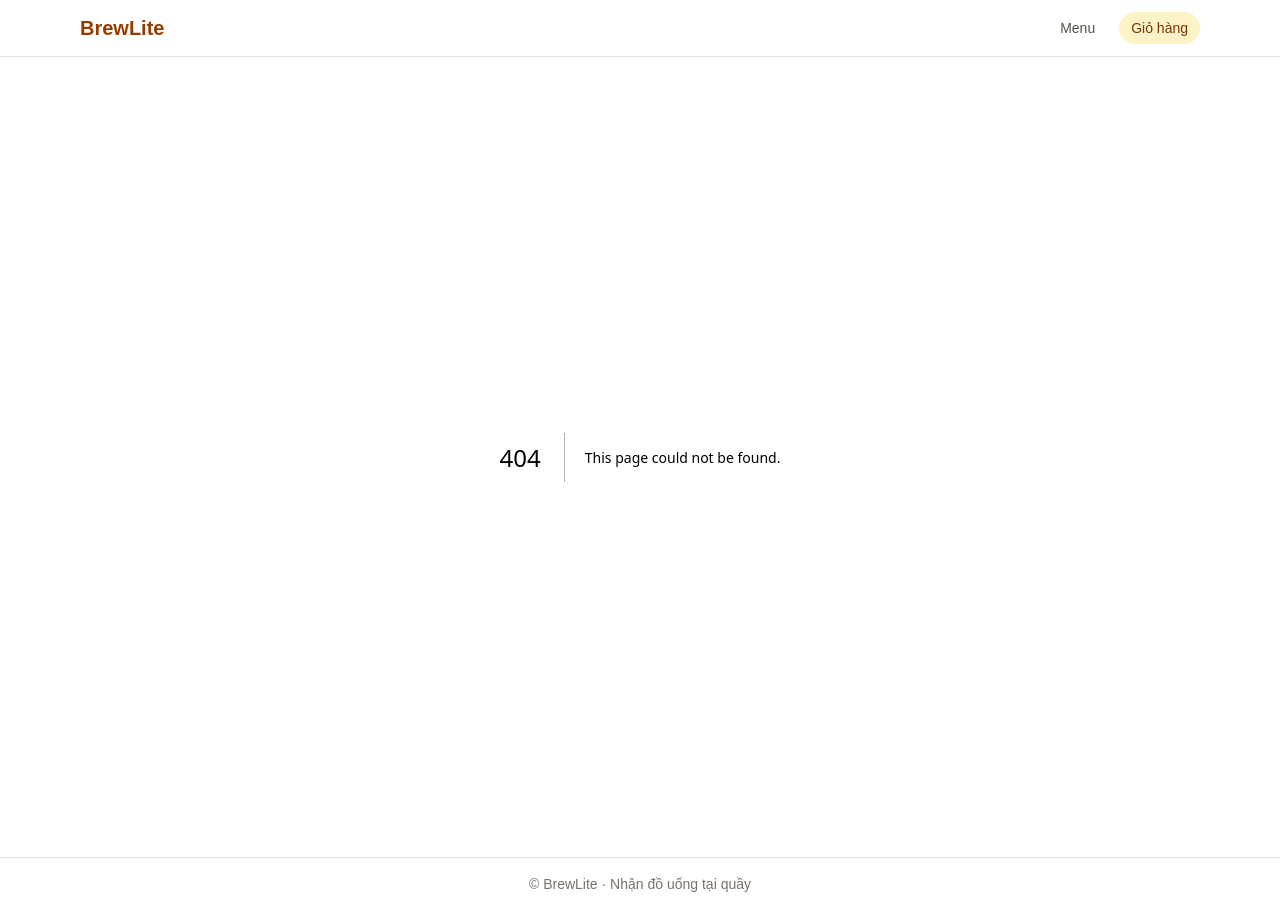
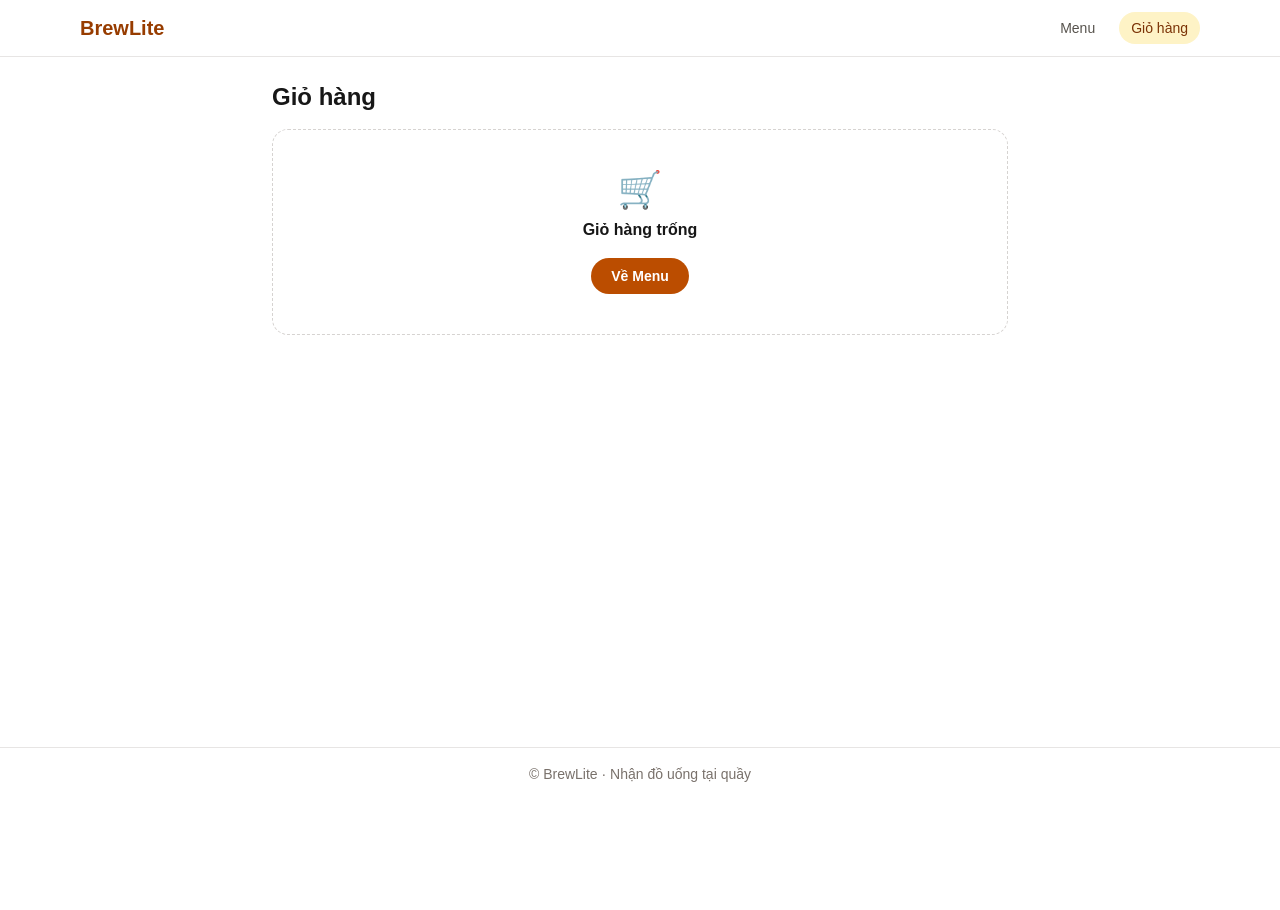
Before and after one commit to nhom6cnpm/Bai_Tap_Lon_CNPM, a Next.js app in the folder frontend/: page /cart in a window 1280 px wide. Before the commit this address had no page. After the commit the page ends 800 px from the top, so only its background shows below. Built offline with nearby package versions, Linux system fonts and the light colour scheme.

Commit message:
feat:task-5-cart

```diff
--- /dev/null
+++ b/frontend/src/app/cart/page.tsx
@@ -0,0 +1,130 @@
+'use client';
+import Link from 'next/link';
+import { useCart, getLineKey, selectTotalPrice } from '@/store/useCart';
+import { useHydrated } from '@/hooks/useHydrated';
+import { formatPrice } from '@/lib/formatPrice';
+
+const TOPPING_NAMES: Record<string, string> = {
+  kem: 'Kem',
+  'tran-chau': 'Trân châu',
+};
+const toppingLabel = (ids: string[]) =>
+  ids.length ? ids.map((id) => TOPPING_NAMES[id] ?? id).join(', ') : 'Không topping';
+
+export default function CartPage() {
+  const hydrated = useHydrated();
+  const items = useCart((s) => s.items);
+  const total = useCart(selectTotalPrice);
+  const setQty = useCart((s) => s.setQty);
+  const removeItem = useCart((s) => s.removeItem);
+
+  const handleCheckout = () => {
+    // TODO Task 6: gọi API tạo đơn hàng, thành công thì useCart.getState().clear()
+  };
+
+  return (
+    <div className="mx-auto max-w-3xl px-4 py-6">
+      <h1 className="mb-4 text-2xl font-bold">Giỏ hàng</h1>
+
+      {!hydrated && <p className="text-stone-500">Đang tải giỏ hàng…</p>}
+
+      {hydrated && items.length === 0 && (
+        <div className="rounded-2xl border border-dashed border-stone-300 bg-white p-10 text-center">
+          <p className="text-4xl">🛒</p>
+          <p className="mt-2 font-semibold">Giỏ hàng trống</p>
+          <Link
+            href="/menu"
+            className="mt-4 inline-block rounded-full bg-amber-700 px-5 py-2 text-sm font-semibold text-white hover:bg-amber-800"
+          >
+            Về Menu
+          </Link>
+        </div>
+      )}
+
+      {hydrated && items.length > 0 && (
+        <>
+          <ul className="space-y-3">
+            {items.map((item) => {
+              const key = getLineKey(item);
+              return (
+                <li
+                  key={key}
+                  className="flex gap-3 rounded-2xl border border-stone-200 bg-white p-3 sm:p-4"
+                >
+                  {/* eslint-disable-next-line @next/next/no-img-element */}
+                  <img
+                    src={item.imageUrl}
+                    alt={item.name}
+                    className="h-20 w-20 shrink-0 rounded-xl bg-stone-100 object-cover"
+                  />
+                  <div className="min-w-0 flex-1">
+                    <div className="flex items-start justify-between gap-2">
+                      <div className="min-w-0">
+                        <h2 className="truncate font-semibold">{item.name}</h2>
+                        <p className="text-sm text-stone-600">
+                          Size {item.size} · {toppingLabel(item.toppingIds)}
+                        </p>
+                        <p className="text-sm text-stone-500">{formatPrice(item.unitPrice)} / ly</p>
+                      </div>
+                      <button
+                        onClick={() => removeItem(key)}
+                        className="shrink-0 text-sm font-medium text-red-700 hover:underline"
+                      >
+                        Xóa
+                      </button>
+                    </div>
+
+                    <div className="mt-2 flex items-center justify-between">
+                      <div className="flex items-center gap-2">
+                        <button
+                          onClick={() => setQty(key, item.qty - 1)}
+                          disabled={item.qty <= 1}
+                          aria-label="Giảm số lượng"
+                          className="h-8 w-8 rounded-full border border-stone-300 disabled:opacity-40"
+                        >
+                          −
+                        </button>
+                        <span className="w-6 text-center font-medium">{item.qty}</span>
+                        <button
+                          onClick={() => setQty(key, item.qty + 1)}
+                          aria-label="Tăng số lượng"
+                          className="h-8 w-8 rounded-full border border-stone-300"
+                        >
+                          +
+                        </button>
+                      </div>
+                      <p className="font-semibold text-amber-800">
+                        {formatPrice(item.unitPrice * item.qty)}
+                      </p>
+                    </div>
+                  </div>
+                </li>
+              );
+            })}
+          </ul>
+
+          <div className="mt-6 rounded-2xl border border-stone-200 bg-white p-4">
+            <div className="flex items-center justify-between text-lg font-bold">
+              <span>Tổng tiền</span>
+              <span className="text-amber-800">{formatPrice(total)}</span>
+            </div>
+            <div className="mt-4 flex flex-col gap-2 sm:flex-row">
+              <Link
+                href="/menu"
+                className="rounded-full border border-stone-300 px-5 py-2 text-center text-sm font-semibold hover:bg-stone-100"
+              >
+                Tiếp tục mua
+              </Link>
+              <button
+                onClick={handleCheckout}
+                className="flex-1 rounded-full bg-amber-700 px-5 py-2 text-sm font-semibold text-white hover:bg-amber-800"
+              >
+                Đặt hàng
+              </button>
+            </div>
+          </div>
+        </>
+      )}
+    </div>
+  );
+}
--- a/frontend/src/app/products/[id]/page.tsx
+++ b/frontend/src/app/products/[id]/page.tsx
@@ -8,6 +8,7 @@ import { useState } from 'react';
 import { formatPrice } from '../../../lib/formatPrice';
 import { calculateUnitPrice, sizeOptions, toppingOptions, type ProductSize, type ToppingId } from '../../../lib/productOptions';
 import { getProduct, ProductNotFoundError } from '../../../lib/products';
+import { useCart } from '@/store/useCart';
 import type { Product } from '../../../types/product';
 
 const focusRing = 'focus-visible:outline-2 focus-visible:outline-offset-4 focus-visible:outline-[#173c32]';
@@ -90,6 +91,10 @@ function ProductOptions({ product, isRefreshing, hasRefreshError, onRetry }: {
   const [requestedQuantity, setRequestedQuantity] = useState(1);
   const [imageFailed, setImageFailed] = useState(false);
   const [message, setMessage] = useState('');
+
+  //Gọi hook giỏ hàng
+  const addItem = useCart((s) => s.addItem);
+
   const safeImageUrl = product.imageUrl?.startsWith('/images/') ? product.imageUrl : '/images/product-placeholder.svg';
   const isInStock = product.stock > 0;
   const quantity = Math.min(requestedQuantity, Math.max(1, product.stock));
@@ -106,9 +111,21 @@ function ProductOptions({ product, isRefreshing, hasRefreshError, onRetry }: {
 
   function confirmSelection() {
     if (isUnavailable) return;
+    //Thêm sản phẩm vào giỏ hàng thông qua Zustand store
+    addItem({
+      productId:product.id,
+      name: product.name,
+      imageUrl: safeImageUrl,
+      size,
+      toppingIds,
+      qty: quantity,
+      unitPrice,
+    });
+
+
     const toppingNames = toppingOptions.filter((option) => toppingIds.includes(option.id)).map((option) => option.name).join(', ');
     // Sprint 1 confirmation only. Replace with the Task 5 cart store in Sprint 2.
-    setMessage(`Đã xác nhận ${quantity} ly ${product.name}, size ${size}${toppingNames ? `, ${toppingNames}` : ', không topping'}. Thành tiền: ${formatPrice(totalPrice)}.`);
+    setMessage(`Đã xác nhận ${quantity} ly ${product.name}, size ${size}${toppingNames ? `, ${toppingNames}` : ', không topping'}. Thành tiền: ${formatPrice(totalPrice)} vào giỏ hàng!`);
   }
 
   return (
--- /dev/null
+++ b/frontend/src/components/CartBadge.tsx
@@ -0,0 +1,13 @@
+'use client';
+import { useCart, selectTotalQty } from '@/store/useCart';
+
+export default function CartBadge() {
+  const totalQty = useCart(selectTotalQty);
+  if (totalQty <= 0) return null;
+
+  return (
+    <span className="ml-1.5 inline-flex min-w-5 items-center justify-center rounded-full bg-amber-700 px-1.5 text-xs font-semibold text-white">
+      {totalQty}
+    </span>
+  );
+}
--- a/frontend/src/components/Header.tsx
+++ b/frontend/src/components/Header.tsx
@@ -1,7 +1,11 @@
 'use client';
 import Link from 'next/link';
 import { usePathname } from 'next/navigation';
+import { useCart, selectTotalQty } from '@/store/useCart';
+import dynamic from 'next/dynamic';
 
+
+const CartBadge = dynamic(() => import('./CartBadge'), { ssr: false });
 const NAV = [
   { label: 'Menu', href: '/menu', match: ['/menu', '/products'] },
   { label: 'Giỏ hàng', href: '/cart', match: ['/cart'] },
@@ -28,6 +32,7 @@ export default function Header() {
                 }`}
               >
                 {n.label}
+                {n.href === '/cart' && <CartBadge />}
               </Link>
             );
           })}
--- /dev/null
+++ b/frontend/src/hooks/useHydrated.ts
@@ -0,0 +1,7 @@
+import { useSyncExternalStore } from 'react';
+
+const subscribe = () => () => {};
+
+export function useHydrated(): boolean {
+  return useSyncExternalStore(subscribe, () => true, () => false);
+}
--- /dev/null
+++ b/frontend/src/store/useCart.ts
@@ -0,0 +1,76 @@
+import { create } from 'zustand';
+import { createJSONStorage, persist } from 'zustand/middleware';
+
+// Dạng dòng giỏ dùng chung với Task 6
+export interface CartItem {
+  productId: string;
+  name: string;
+  imageUrl: string;
+  size: string;
+  toppingIds: string[];
+  qty: number;
+  unitPrice: number; // đã gồm size + topping, tính bằng calculateUnitPrice
+}
+
+// Khóa nhận diện "cùng món + cùng size + cùng topping" (không phụ thuộc thứ tự topping)
+export function getLineKey(
+  item: Pick<CartItem, 'productId' | 'size' | 'toppingIds'>,
+): string {
+  return `${item.productId}|${item.size}|${[...item.toppingIds].sort().join(',')}`;
+}
+
+export interface CartState {
+  items: CartItem[];
+  addItem: (item: CartItem) => void;
+  setQty: (key: string, qty: number) => void;
+  removeItem: (key: string) => void;
+  clear: () => void;
+}
+
+export const useCart = create<CartState>()(
+  persist(
+    (set) => ({
+      items: [],
+
+      addItem: (item) =>
+        set((state) => {
+          const normalized: CartItem = { ...item, toppingIds: [...item.toppingIds].sort() };
+          const key = getLineKey(normalized);
+          const exists = state.items.some((i) => getLineKey(i) === key);
+          if (exists) {
+            // Trùng món + size + topping thì cộng dồn số lượng
+            return {
+              items: state.items.map((i) =>
+                getLineKey(i) === key ? { ...i, qty: i.qty + normalized.qty } : i,
+              ),
+            };
+          }
+          return { items: [...state.items, normalized] };
+        }),
+
+      setQty: (key, qty) =>
+        set((state) => ({
+          items: state.items.map((i) =>
+            getLineKey(i) === key ? { ...i, qty: Math.max(1, Math.min(99, qty)) } : i,
+          ),
+        })),
+
+      removeItem: (key) =>
+        set((state) => ({ items: state.items.filter((i) => getLineKey(i) !== key) })),
+
+      clear: () => set({ items: [] }),
+    }),
+    {
+      name: 'brewlite-cart', // khóa trong localStorage
+      version: 1,
+      storage: createJSONStorage(() => localStorage),
+      partialize: (state) => ({ items: state.items }),
+    },
+  ),
+);
+
+// Selector tổng số ly / tổng tiền
+export const selectTotalQty = (s: CartState) =>
+  s.items.reduce((n, i) => n + i.qty, 0);
+export const selectTotalPrice = (s: CartState) =>
+  s.items.reduce((n, i) => n + i.unitPrice * i.qty, 0);
--- /dev/null
+++ b/package.json
@@ -0,0 +1,5 @@
+{
+  "dependencies": {
+    "zustand": "^5.0.16"
+  }
+}
```
Also changed, not shown: 1 other file (tests, documents, lock files or other folders).
